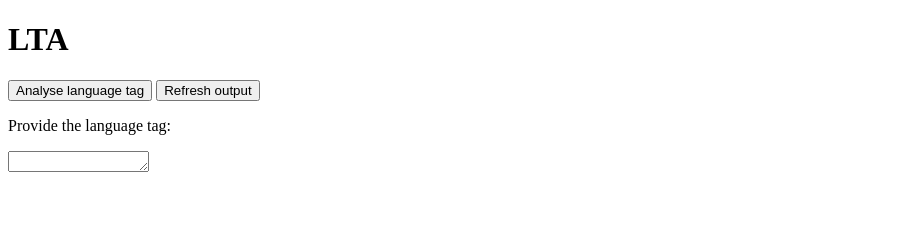
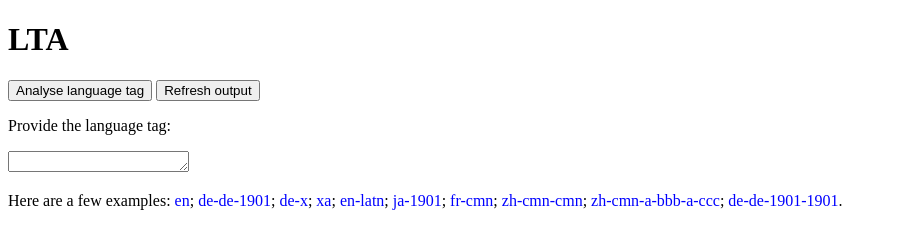
Before and after one commit to fsasaki/stuff, a plain HTML site: page lta/index.html in a window 1280 px wide. Shown: the whole page, without its empty margins (0-897 px from the left). Drawn offline with Linux system fonts and the light colour scheme.

Commit message:
added examples

```diff
--- a/lta/index.html
+++ b/lta/index.html
@@ -34,16 +34,30 @@
                         border-color:green;
                         padding: 1px;
             }
+            *.example {
+                color: blue;
+            }
         </style>
     </head>
     <body>
         <h1>LTA</h1>
-        <button onclick="analyzeLanguageTag('en-us-1996');">Analyse language tag</button>
+        <button onclick="analyzeLanguageTag();">Analyse language tag</button>
         <button onclick="$('#output').empty();">Refresh output</button>
         <form name="input">
             <p>Provide the language tag:</p>
-            <textarea rows="1" cols="15" name="content"  id="content" class="input"></textarea>
-        </form><!--
+            <textarea rows="1" cols="20" name="content"  id="content" class="input"></textarea>
+        </form>
+        <p>Here are a few examples: <span onclick="$('#content').empty().append('en');" class="example">en</span>;
+            <span onclick="$('#content').empty().append('de-de-1901');" class="example">de-de-1901</span>;
+        <span onclick="$('#content').empty().append('de-x');" class="example">de-x</span>;
+        <span onclick="$('#content').empty().append('xa');" class="example">xa</span>;
+        <span onclick="$('#content').empty().append('en-latn');" class="example">en-latn</span>;
+        <span onclick="$('#content').empty().append('ja-1901');" class="example">ja-1901</span>;
+        <span onclick="$('#content').empty().append('fr-cmn');" class="example">fr-cmn</span>;
+        <span onclick="$('#content').empty().append('zh-cmn-cmn');" class="example">zh-cmn-cmn</span>;
+        <span onclick="$('#content').empty().append('zh-cmn-a-bbb-a-ccc');" class="example">zh-cmn-a-bbb-a-ccc</span>;
+        <span onclick="$('#content').empty().append('de-de-1901-1901');" class="example">de-de-1901-1901</span>.</p>
+        <!--
         <p>Set the language of the output <select name="language" id="language"><option value="en" selected>English</option>
                <option value="de">German</option></select></p>-->
         <div id="output"></div>
```
